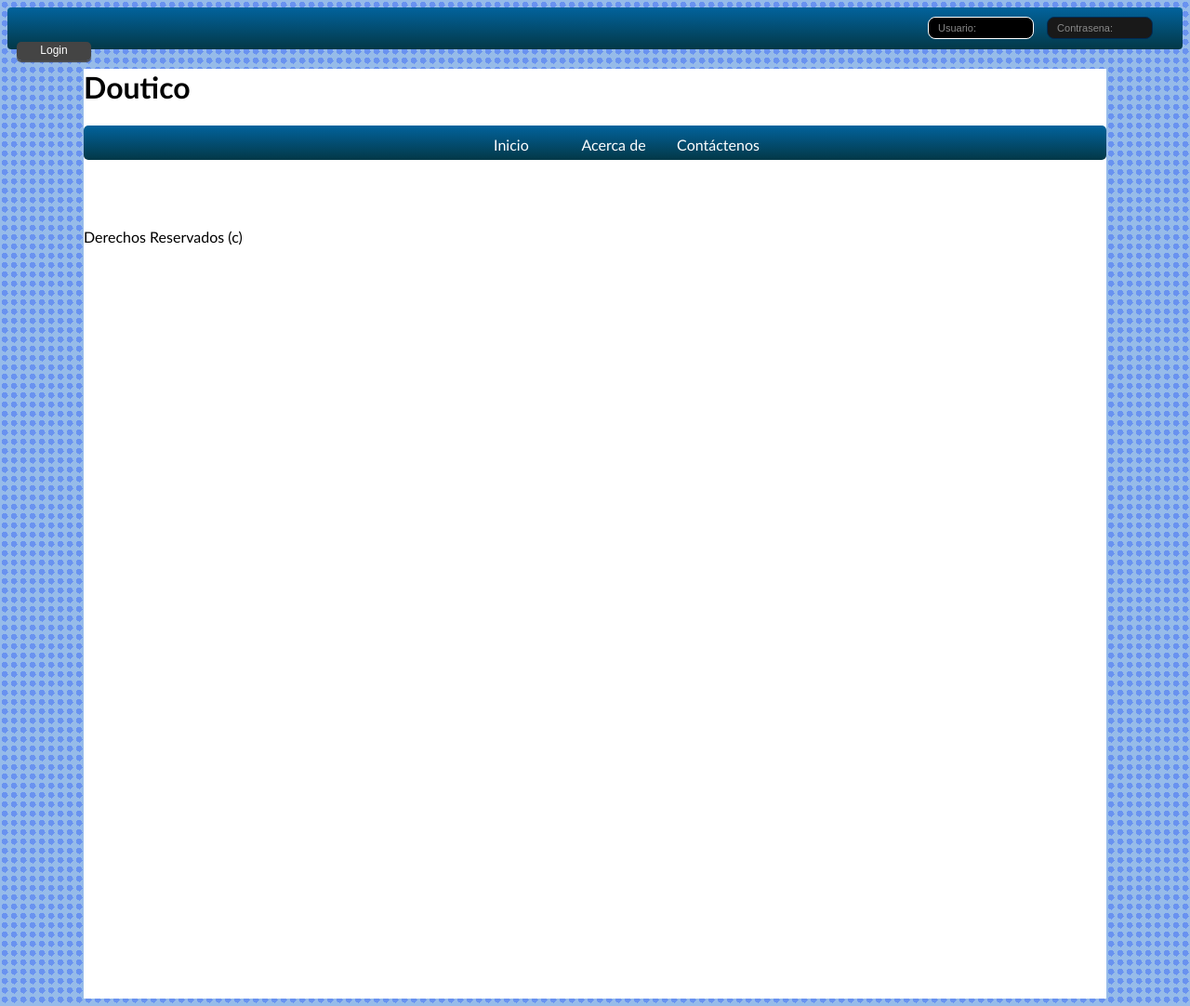
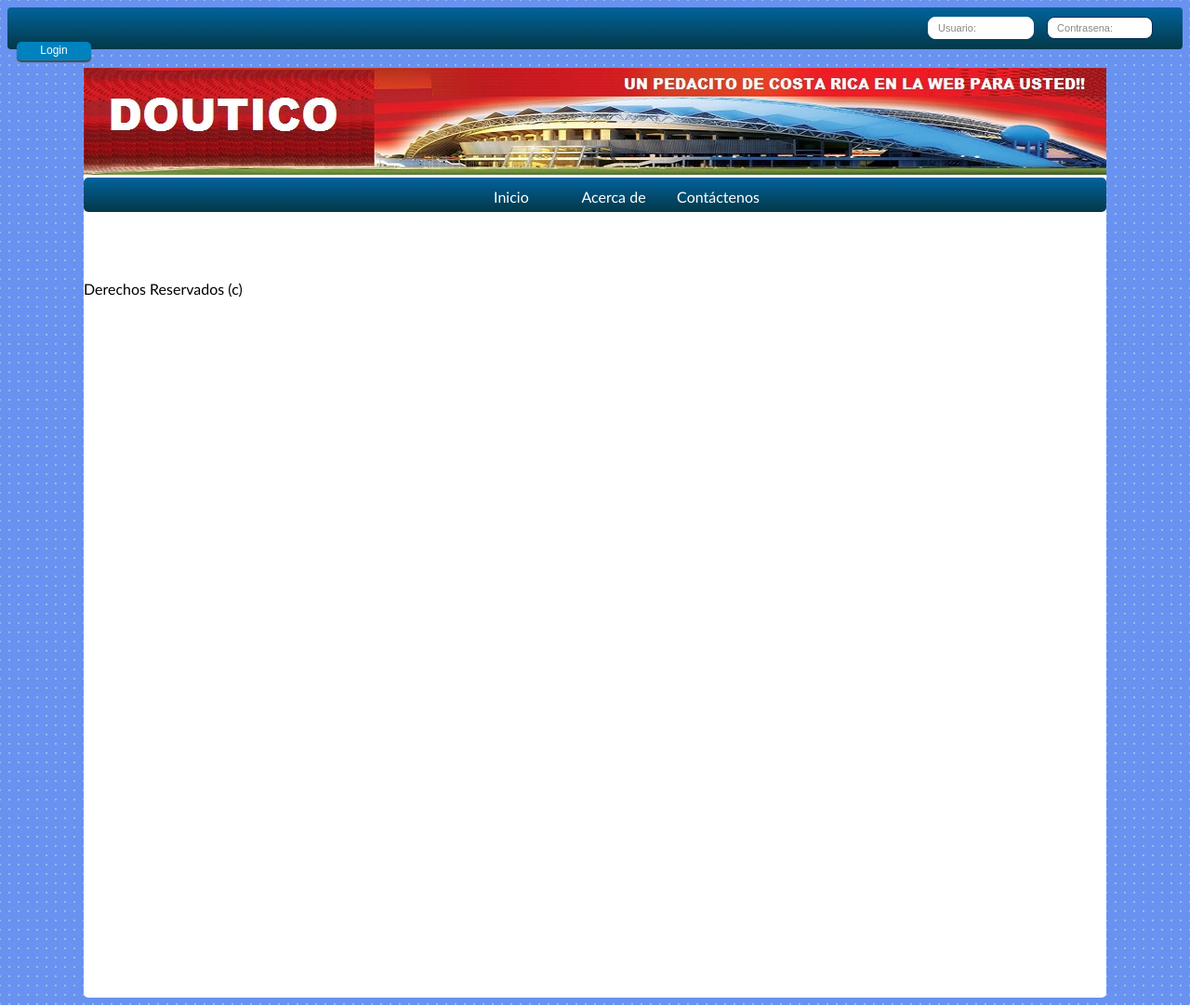
Before and after one commit to jeragones/Proyecto-Especificacion, a PHP site: page / in a window 1280 px wide. Shown: the whole page at 93% size. Run offline with PHP 8.4, Linux system fonts and the light colour scheme; some libraries are stand-ins or nearby versions.

Commit message:
Commit 6

```diff
--- a/index.html
+++ b/index.html
@@ -19,7 +19,7 @@
     </form>
     <div class="main">
         <header>
-            <h1 class="titulo">Doutico</h1>
+            <img src="estadio.jpg">
         </header>
         <nav class="navegacion">
             <ul><li><a onclick="">Inicio</a></li>
--- a/style.css
+++ b/style.css
@@ -1,6 +1,6 @@
 html {
     /* el estilo general de la pagina*/
-    background: -webkit-radial-gradient(rgba(0,51,255,.3) 50%, transparent 10%);
+    background: -webkit-radial-gradient(rgba(0,51,255,.3) 90%, transparent 10%);
     background-color: #96BBE9;
     background-size: 10px 10px;
     font-family: "Calibri", Georgia, sans-serif;
@@ -14,6 +14,8 @@ html {
     width: 1100px;
     height: 1000px;
     margin: 0 auto;
+    border-radius:5px;
+    margin-top: 20px;
     -webkit-transition: all 1s ease-out;
     -moz-transition: all 1s ease-out;
     -o-transition: all 1s ease-out;
@@ -43,10 +45,9 @@ html {
     -ms-border-radius: 8px;
     -o-border-radius: 8px;
     -webkit-border-radius: 8px;
-    background: #000000;
-    border-bottom: 1px solid #414141;
+    background: #FFFFFF;
+    border-bottom: 1px solid #000000;
     border: none;
-    color: white;
     display: inline-block;
     font-size: 11px;
     height: 20px;
@@ -62,7 +63,7 @@ html {
     -ms-border-radius: 8px;
     -o-border-radius: 8px;
     -webkit-border-radius: 8px;
-    background: #191919;
+    background: #FFFFFF;
     border-bottom: 1px solid #414141;
     border-radius: 8px;
     border: none;
@@ -108,16 +109,16 @@ input::input-placeholder {
     -ms-border-radius: 5px;
     -o-border-radius: 5px;
     -webkit-border-radius: 5px;
-    background-color: #061899;
-    background: -moz-linear-gradient(#9a9a9a,#444444);
+    background-color: #0082BF;
+    /*background: -moz-linear-gradient(#9a9a9a,#444444);
     background: -ms-linear-gradient(#9a9a9a,#444444);
     background: -o-linear-gradient(#9a9a9a,#444444);
     background: -webkit-linear-gradient(#999999,#444444);
     background: linear-gradient(#9a9a9a,#444444);
-    background: -webkit-gradient(linear,left bottom,left top,color-stop(0, #9a9a9a),color-stop(0, #444444));
+    background: -webkit-gradient(linear,left bottom,left top,color-stop(0, #9a9a9a),color-stop(0, #444444));*/
     border-radius: 5px;
     border: none;
-    color: white;
+    color: #FFFFFF;
     cursor: pointer;
     display: inline-block;
     font-size: 12px;
@@ -133,14 +134,14 @@ input::input-placeholder {
 }
 
 .ingresar:hover {
-    color: #151612;
-    background: #888B78;
-    background: -moz-linear-gradient(#888B78,#4F5144);
+    color: #FFFFFF;
+    background: #02639D;
+    /*background: -moz-linear-gradient(#888B78,#4F5144);
     background: -webkit-gradient(linear,left bottom,left top,color-stop(0,#4F5144),color-stop(1, #888B78));
     background: -webkit-linear-gradient(#888B78,#4F5144);
     background: -o-linear-gradient(#888B78,#4F5144);
     background: -ms-linear-gradient(#888B78,#4F5144);
-    background: linear-gradient(#888B78,#4F5144);
+    background: linear-gradient(#888B78,#4F5144);*/
 }
 
 .titulo {
@@ -161,7 +162,6 @@ input::input-placeholder {
     -o-box-shadow: 0 2px 1px #4b4b4b;
     -ms-box-shadow: 0 2px 1px #4b4b4b;
     box-shadow: 0 2px 1px #4b4b4b;
-
 } /* dark grey bg */
 
 
@@ -199,6 +199,7 @@ input::input-placeholder {
     -moz-border-radius: 5px;
     border-radius: 5px;
     text-align: center;
+    margin-top: 0px;
 }
 
 .navegacion ul li a{
```
Also changed, not shown: estadio.jpg (added).
